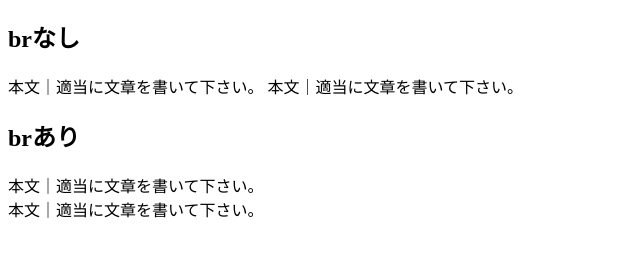
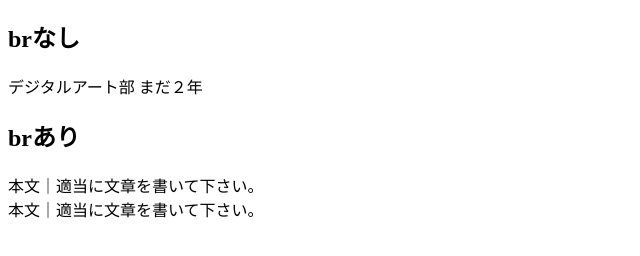
Before and after one commit to No5y/html_sample_02, a plain HTML site: page index.html in a window 1280 px wide. Shown: the part 70-326 px from the top of the page, without its empty margins (0-640 px from the left). Drawn offline with Linux system fonts and the light colour scheme.

Commit message:
Update index.html

```diff
--- a/index.html
+++ b/index.html
@@ -8,8 +8,8 @@
     <h1>PとBR(改行の違い)</h1>
     <h2>brなし</h2>
     <P>
-      本文｜適当に文章を書いて下さい。
-      本文｜適当に文章を書いて下さい。
+      デジタルアート部
+      まだ２年
     </P>
     <h2>brあり</h2>
     <P>
```
